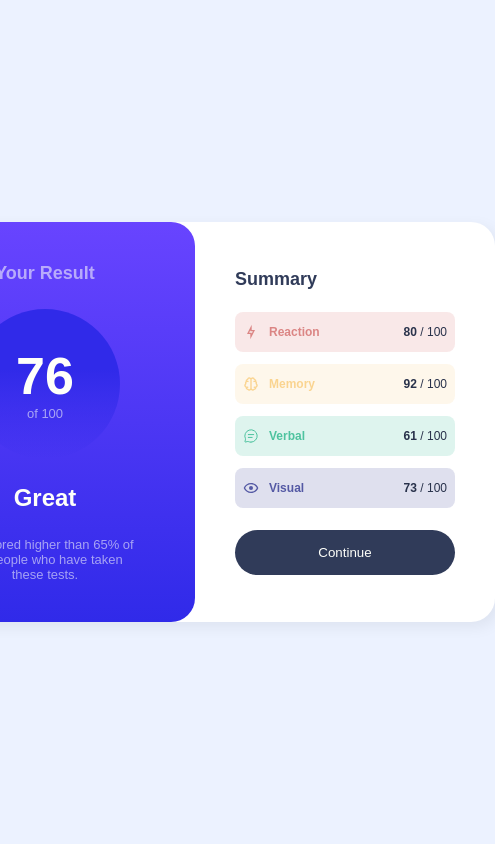
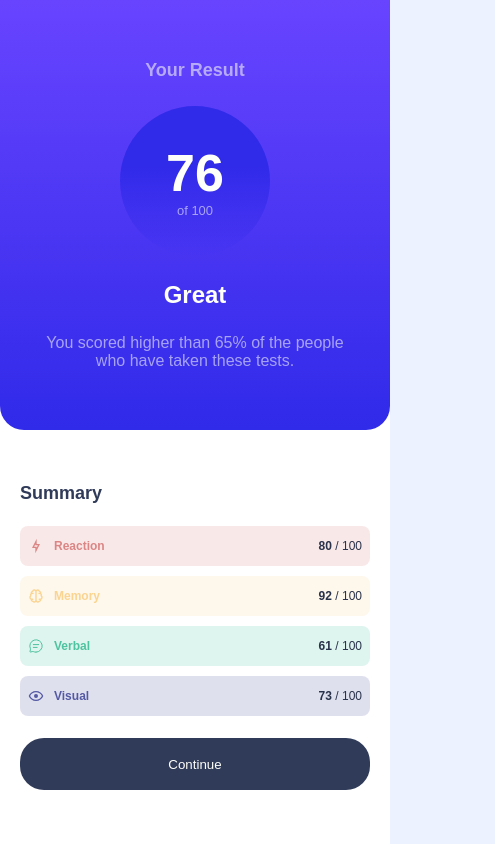
Before and after one commit to Monitoria-2024-02/Capacita-o-GIT, a plain HTML site: page index.html in a window 390 px wide. Shown: the whole page, 495 px wide, since content can reach past the window. Drawn offline with Linux system fonts and the light colour scheme.

Commit message:
feat: mobile version

```diff
--- a/styles/main.css
+++ b/styles/main.css
@@ -11,6 +11,13 @@ article {
 
     display: grid;
     grid-template-columns: repeat(2, 1fr);
+
+    @media screen and (max-width: 38rem) {
+        width: 100%;
+        min-height: 100%;
+        grid-template-columns: 1fr;
+        border-radius: 0;
+    }
 }
 
 article section:first-child {
@@ -21,6 +28,12 @@ article section:first-child {
     color: var(--color-light-100);
     flex-direction: column;
     gap: 2.5rem;
+
+
+    @media screen and (max-width: 38rem) {
+        border-radius: 0 0 2.4rem 2.4rem;
+        padding: 2.6rem 0;
+    }
 
     h2 {
         font-size: 1.8rem;
@@ -34,6 +47,11 @@ article section:first-child {
     p {
         width: 60%;
         font-size: 1.3rem;
+
+        @media screen and (max-width: 38rem) {
+            width: 80%;
+            font-size: 1.6rem;
+        }
     }
 }
 
@@ -59,6 +77,10 @@ article section:last-child {
     flex-direction: column;
     padding: 0 4rem;
 
+    @media screen and (max-width: 38rem) {
+        padding: 2rem;
+    }
+
     h1 {
         width: 100%;
         font-size: 1.8rem;
@@ -71,6 +93,11 @@ article section:last-child {
         flex-direction: column;
         gap: 1.2rem;
         margin: 2.2rem auto;
+
+        @media screen and (max-width: 38rem) {
+            gap: 1rem;
+        }
+
     }
 }
 
@@ -107,4 +134,8 @@ button {
     &:hover {
         background-color: var(--color-dark-100);
     }
+
+    @media screen and (max-width: 38rem) {
+        height: 5.2rem;
+    }
 }
```
